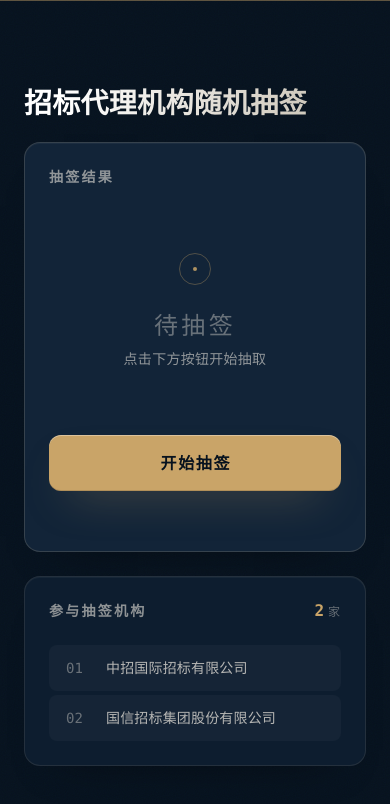
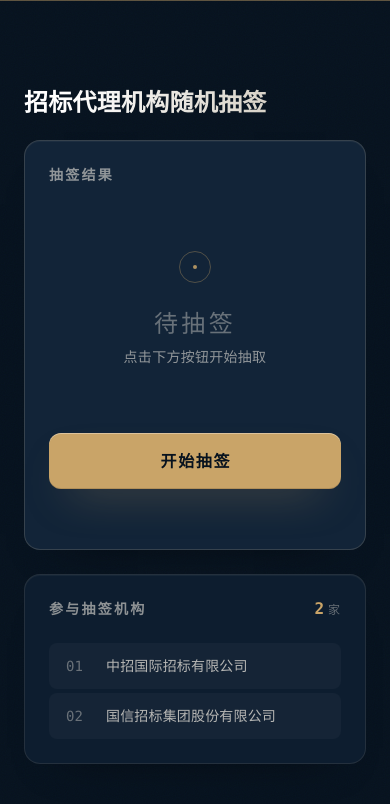
Before and after one commit to Peanut-Rice/workspace, a plain HTML site: page tender-draw/index.html in a window 390 px wide. Drawn offline with Linux system fonts and the light colour scheme; no server answers.

Commit message:
style: 手机端标题字号改为 24px

```diff
--- a/tender-draw/index.html
+++ b/tender-draw/index.html
@@ -784,7 +784,7 @@
       margin-bottom: 24px;
     }
 
-    .title { font-size: 28px; letter-spacing: 0.01em; }
+    .title { font-size: 24px; letter-spacing: 0.01em; }
 
     /* 手机上不做内层滚动，名单随页面一起滚动 */
     .roster {
```
